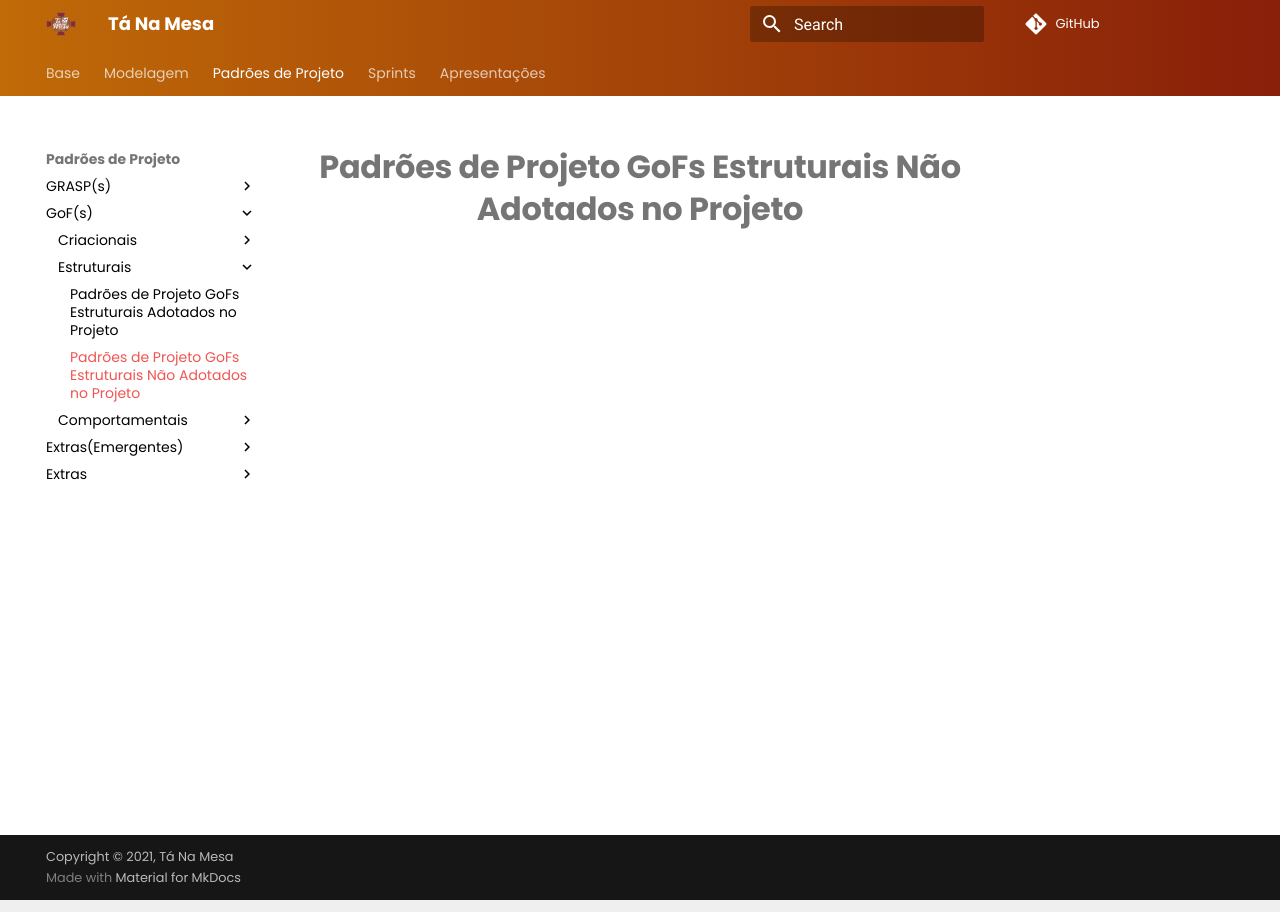
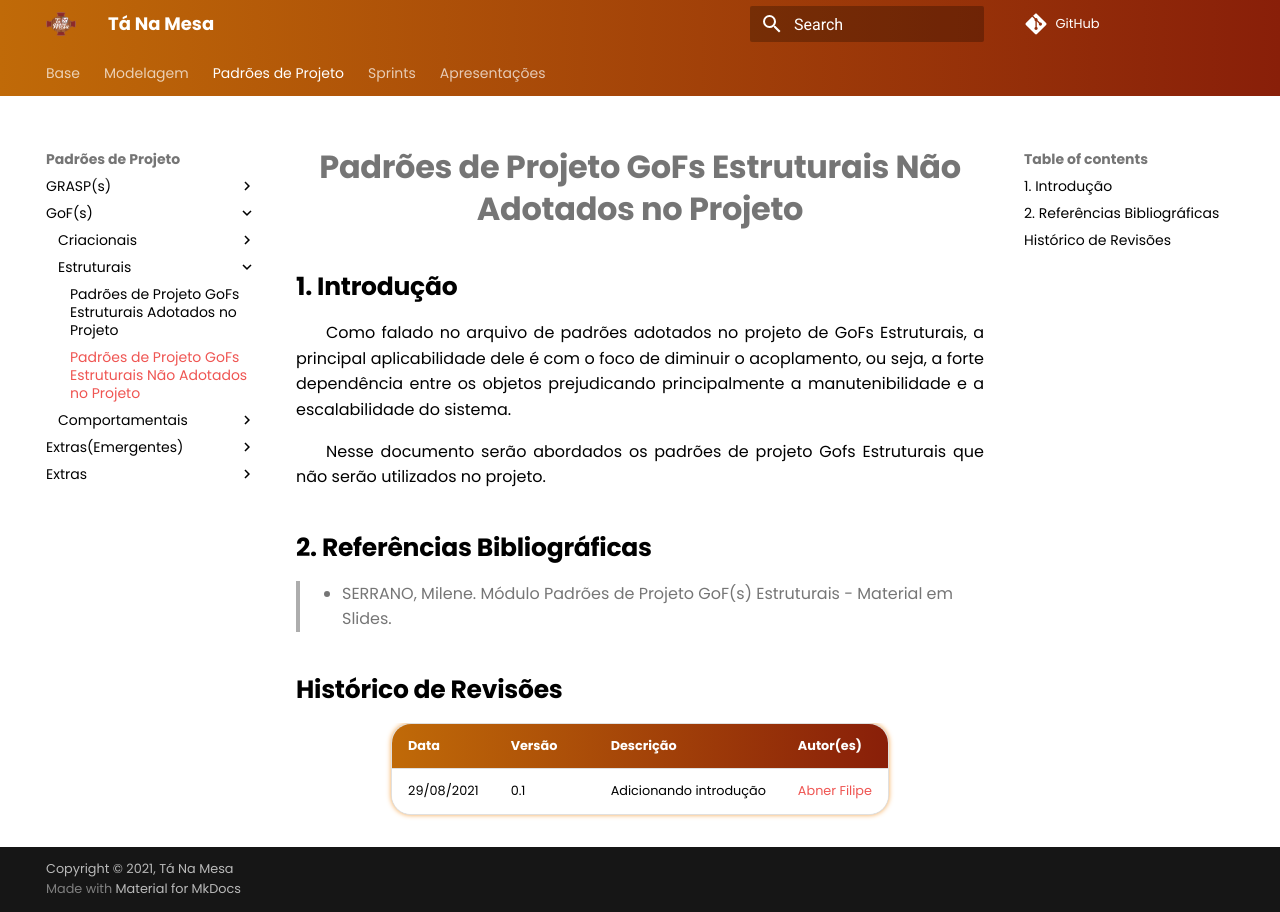
Before and after one commit to UnBArqDsw2021-1/2021.1_G02_TaNaMesa_docs, an MkDocs documentation site: the page built from docs/3-Padroes-de-Projeto/GoFs/Estruturais/Padroes-Nao-Adotados-no-Projeto.md, in a window 1280 px wide. Built offline with MkDocs 1.6.1 and Material for MkDocs 9.7.7, drawn with Linux system fonts in a browser that asks for light colours; comment, search, counter and statistics services are not loaded.

Commit message:
(#104) Adicionando introducao dos documentos de gofs estruturais

```diff
--- a/docs/3-Padroes-de-Projeto/GoFs/Estruturais/Padroes-Nao-Adotados-no-Projeto.md
+++ b/docs/3-Padroes-de-Projeto/GoFs/Estruturais/Padroes-Nao-Adotados-no-Projeto.md
@@ -1 +1,18 @@
 # Padrões de Projeto GoFs Estruturais Não Adotados no Projeto
+
+## 1. Introdução
+
+Como falado no arquivo de padrões adotados no projeto de GoFs Estruturais, a principal aplicabilidade dele é com o foco de diminuir o acoplamento, ou seja, a forte dependência entre os objetos prejudicando principalmente a manutenibilidade e a escalabilidade do sistema.
+
+Nesse documento serão abordados os padrões de projeto Gofs Estruturais que não serão utilizados no projeto.
+
+
+## 2. Referências Bibliográficas
+
+> - SERRANO, Milene. Módulo Padrões de Projeto GoF(s) Estruturais - Material em Slides.
+
+## Histórico de Revisões
+
+| Data       | Versão | Descrição                  | Autor(es)                                 |
+| :--------- | :----- | :------------------------- | :---------------------------------------- |
+| 29/08/2021 | 0.1    | Adicionando introdução | [Abner Filipe](https://github.com/abner423) |
```
Also changed, not shown: docs/3-Padroes-de-Projeto/GoFs/Estruturais/Padroes-Adotados-no-Projeto.md (+16 -0 lines).
